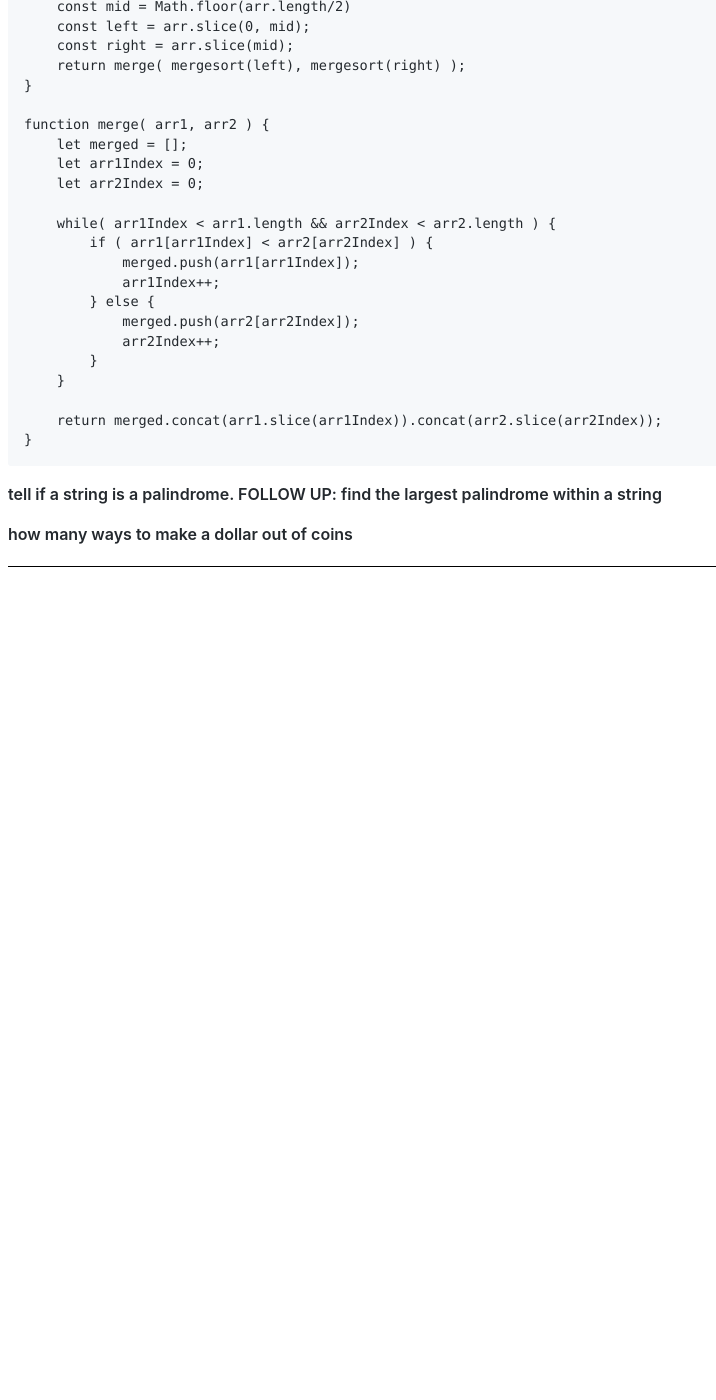
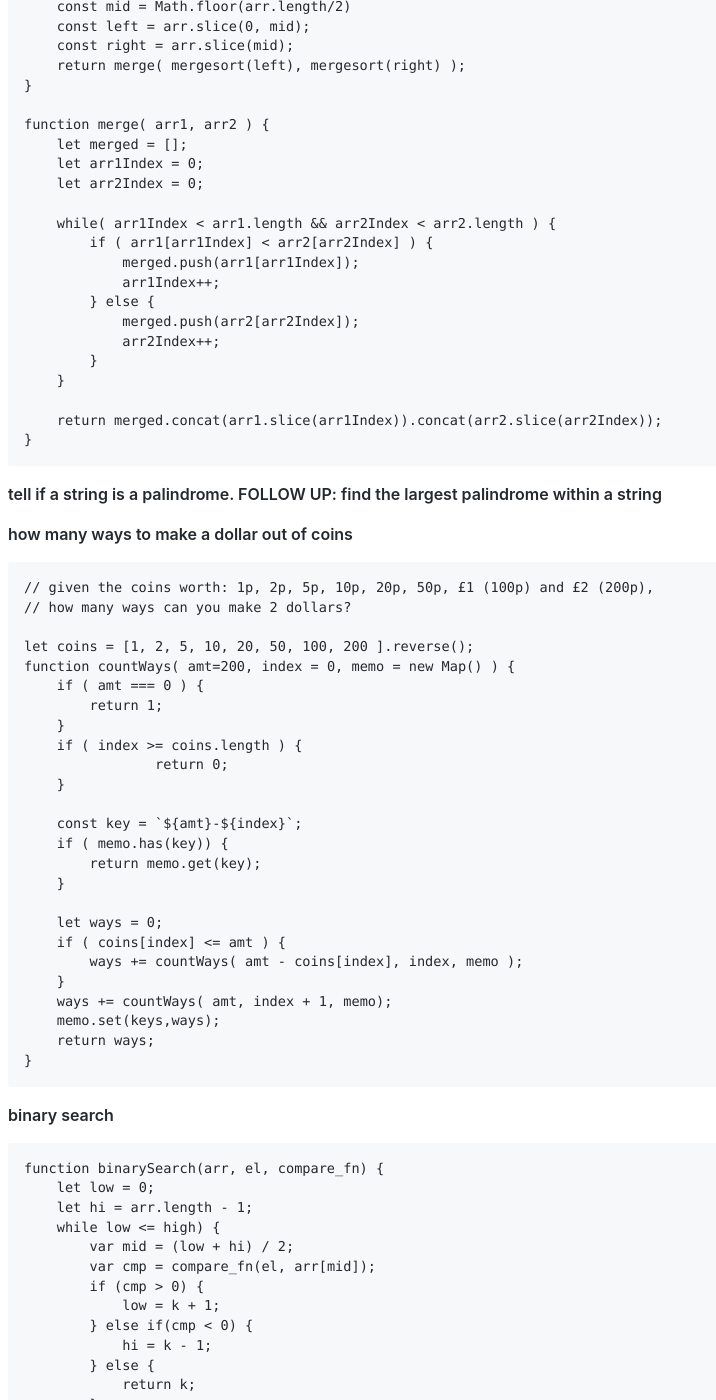
Before and after one commit to samouri/samouri.github.io, a Jekyll site: the page built from interview-prep/notes.md, in a window 1280 px wide and 1400 px high, scrolled down 25263 px. Shown: the whole window, without its empty margins (0-716 px from the left). Built offline with Jekyll 4.4.1, drawn with Linux system fonts in a browser that asks for light colours; our own code applies the rules of GitHub Pages for plain Markdown files; before the commit the page ends 25893 px from its top, so only the background shows below that; some of the changed text lies outside the part shown.

Commit message:
last minute studies

````diff
--- a/interview-prep/notes.md
+++ b/interview-prep/notes.md
@@ -1316,3 +1316,69 @@ function merge( arr1, arr2 ) {
 **tell if a string is a palindrome.  FOLLOW UP: find the largest palindrome within a string**
 
 **how many ways to make a dollar out of coins**
+
+```typescript
+// given the coins worth: 1p, 2p, 5p, 10p, 20p, 50p, £1 (100p) and £2 (200p),
+// how many ways can you make 2 dollars?
+
+let coins = [1, 2, 5, 10, 20, 50, 100, 200 ].reverse();
+function countWays( amt=200, index = 0, memo = new Map() ) {
+    if ( amt === 0 ) {
+        return 1;
+    }
+    if ( index >= coins.length ) {
+		return 0;
+    }
+
+    const key = `${amt}-${index}`;
+    if ( memo.has(key)) {
+        return memo.get(key);
+    }
+
+    let ways = 0;
+    if ( coins[index] <= amt ) {
+        ways += countWays( amt - coins[index], index, memo );
+    }
+    ways += countWays( amt, index + 1, memo);
+    memo.set(keys,ways);
+    return ways;
+}
+```
+
+**binary search**
+
+```typescript
+function binarySearch(arr, el, compare_fn) {
+    let low = 0;
+    let hi = arr.length - 1;
+    while low <= high) {
+        var mid = (low + hi) / 2;
+        var cmp = compare_fn(el, arr[mid]);
+        if (cmp > 0) {
+            low = k + 1;
+        } else if(cmp < 0) {
+            hi = k - 1;
+        } else {
+            return k;
+        }
+    }
+    return -1;
+}
+```
+
+**compute all subsets**
+
+```typescript
+function getSubsets( arr, i = 0, buffer=[], all=[[]] ) {
+    if ( i >= arr.length ) {
+        return all;
+    }
+
+    const withItem = buffer.slice(0).concat([arr[i]]);
+    const withoutItem = buffer.slice(0);
+    all.push(withItem);
+   	getSubsets(arr, i+1, withItem, all);
+    getSubsets(arr, i+1, withoutItem, all);
+    return all;
+}
+```
````
